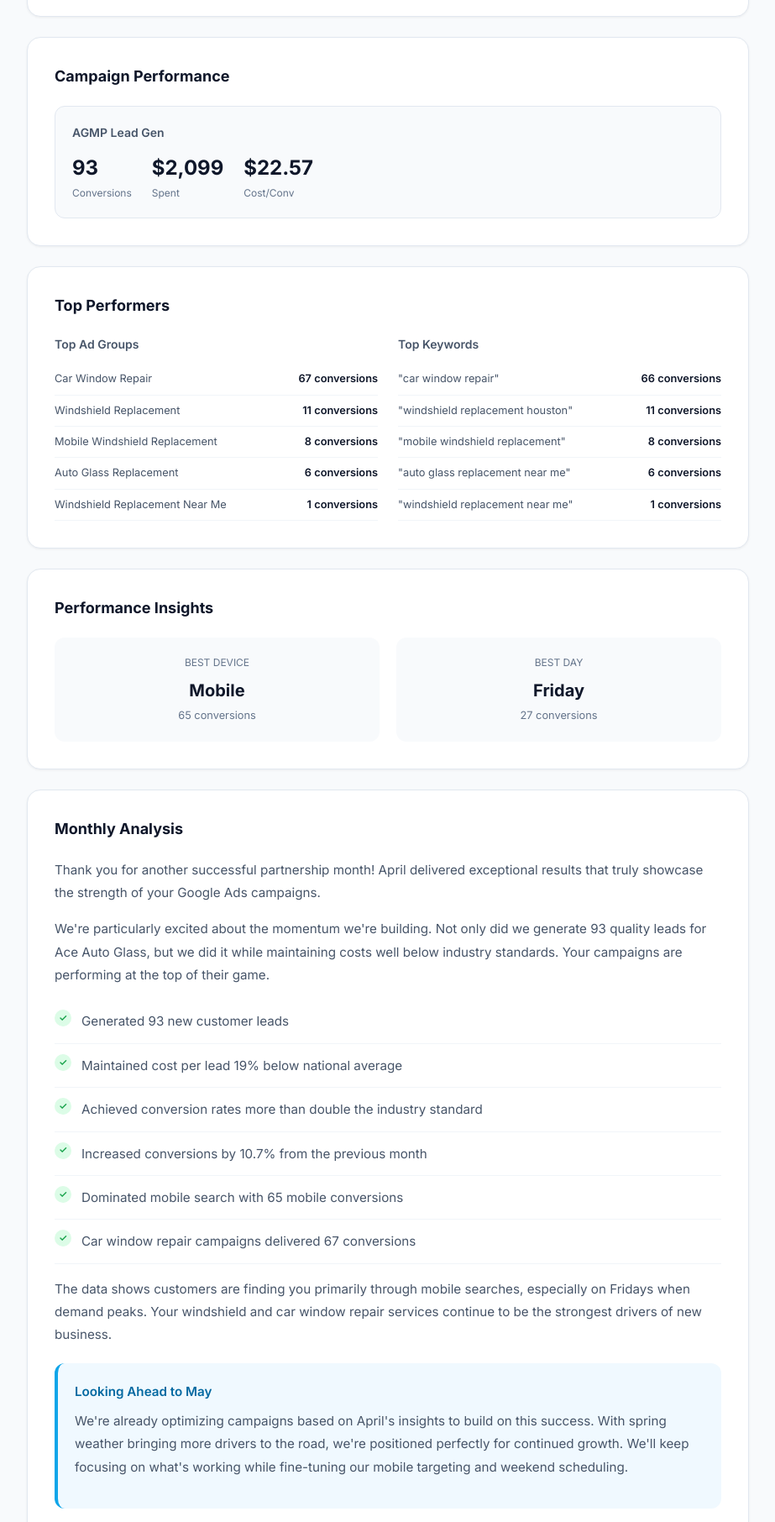
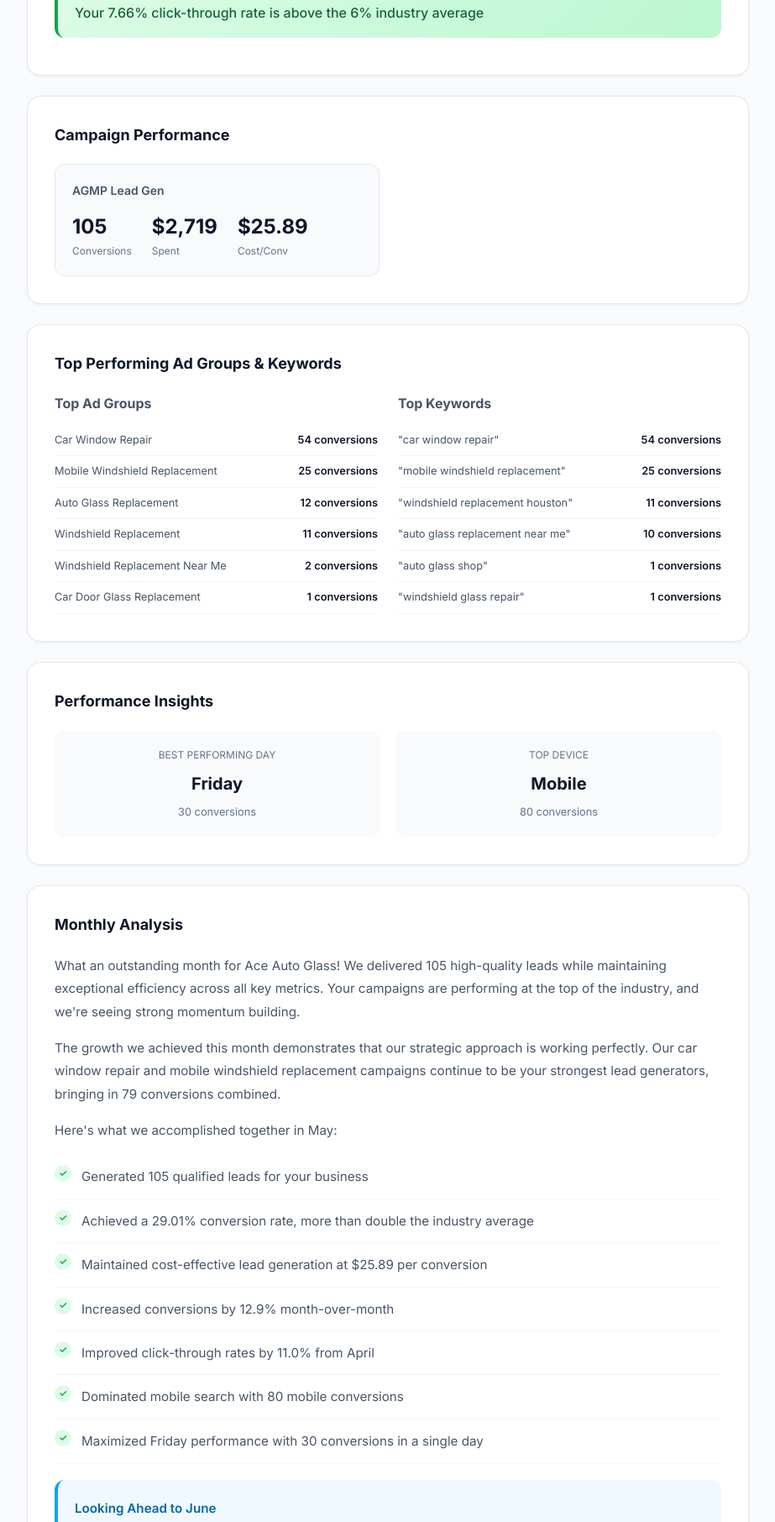
Before and after one commit to phort6n2/agmp-reports, a plain HTML site: page ace-auto-glass.html in a window 1280 px wide. Shown: the part 966-2778 px from the top of the page at 84% size, without its empty margins (178-1101 px from the left). Drawn offline with Linux system fonts and the light colour scheme.

Commit message:
Update: ace-auto-glass.html - 2026-06-01T12:44:34.036Z

```diff
--- a/ace-auto-glass.html
+++ b/ace-auto-glass.html
@@ -68,7 +68,7 @@
         <div class="header">
             <div class="client-info">
                 <h1>Ace Auto Glass</h1>
-                <span class="report-period">April 2026</span>
+                <span class="report-period">May 2026</span>
             </div>
             <div class="agency-brand">
                 <img src="https://berqwp-cdn.sfo3.cdn.digitaloceanspaces.com/cache/autoglassmarketingpros.com/wp-content/uploads/2025/09/Auto-Glass-Marketing-Pros-Logo-1-252w-2x-png.webp?bwp" alt="Auto Glass Marketing Pros">
@@ -79,60 +79,65 @@
         <div class="metrics-grid">
             <div class="metric-card highlight">
                 <div class="metric-label">Conversions</div>
-                <div class="metric-value">93</div>
-                <div class="metric-subtext">New customers</div>
+                <div class="metric-value">105</div>
+                <div class="metric-subtext">New leads generated</div>
             </div>
             <div class="metric-card">
                 <div class="metric-label">Total Cost</div>
-                <div class="metric-value">$2,099</div>
-                <div class="metric-subtext">Ad spend</div>
+                <div class="metric-value">$2,719</div>
+                <div class="metric-subtext">Monthly ad spend</div>
             </div>
             <div class="metric-card">
-                <div class="metric-label">Cost Per Lead</div>
-                <div class="metric-value">$22.57</div>
-                <div class="metric-subtext">Efficient targeting</div>
+                <div class="metric-label">Cost Per Conversion</div>
+                <div class="metric-value">$25.89</div>
+                <div class="metric-subtext">Cost per lead</div>
             </div>
         </div>
 
         <!-- MONTH-OVER-MONTH WINS -->
         <div class="section">
-            <div class="section-title">Growth This Month</div>
+            <div class="section-title">Month-Over-Month Growth</div>
             <div class="benchmark-win">
-                <div class="benchmark-win-text">Conversions increased 10.7% compared to March</div>
+                <div class="benchmark-win-text">Conversions increased by 12.9% compared to April</div>
+            </div>
+            <div class="benchmark-win">
+                <div class="benchmark-win-text">Click-through rate improved by 11.0% from last month</div>
             </div>
         </div>
 
         <!-- BENCHMARK WINS -->
         <div class="section">
-            <div class="section-title">Industry Performance Wins</div>
+            <div class="section-title">Industry Performance</div>
             <div class="benchmark-win">
-                <div class="benchmark-win-text">Your $22.57 cost per lead is 19% below the national average of $27.94</div>
+                <div class="benchmark-win-text">Your $25.89 cost per lead is 7% below the national average of $27.94</div>
             </div>
             <div class="benchmark-win">
-                <div class="benchmark-win-text">Your 29.81% conversion rate exceeds the industry average of 12.61%</div>
+                <div class="benchmark-win-text">Your 29.01% conversion rate exceeds the industry average of 12.61%</div>
             </div>
             <div class="benchmark-win">
-                <div class="benchmark-win-text">Your 6.9% click-through rate is above the 6% industry average</div>
+                <div class="benchmark-win-text">Your 7.66% click-through rate is above the 6% industry average</div>
             </div>
         </div>
 
         <!-- CAMPAIGN BREAKDOWN -->
         <div class="section">
             <div class="section-title">Campaign Performance</div>
+            <div class="campaign-grid">
                 <div class="campaign-card">
                     <div class="campaign-name">AGMP Lead Gen</div>
                     <div class="campaign-stats">
                         <div>
-                        <div class="campaign-stat-value">93</div>
+                            <div class="campaign-stat-value">105</div>
                             <div class="campaign-stat-label">Conversions</div>
                         </div>
                         <div>
-                        <div class="campaign-stat-value">$2,099</div>
+                            <div class="campaign-stat-value">$2,719</div>
                             <div class="campaign-stat-label">Spent</div>
                         </div>
                         <div>
-                        <div class="campaign-stat-value">$22.57</div>
+                            <div class="campaign-stat-value">$25.89</div>
                             <div class="campaign-stat-label">Cost/Conv</div>
+                        </div>
                     </div>
                 </div>
             </div>
@@ -140,26 +145,28 @@
 
         <!-- TOP PERFORMERS -->
         <div class="section">
-            <div class="section-title">Top Performers</div>
+            <div class="section-title">Top Performing Ad Groups & Keywords</div>
             <div class="performers-grid">
                 <div>
-                    <h4 style="font-size: 0.875rem; font-weight: 600; margin-bottom: 12px; color: #475569;">Top Ad Groups</h4>
+                    <h4 style="margin-bottom: 12px; color: #475569;">Top Ad Groups</h4>
                     <ul class="performers-list">
-                        <li><span class="name">Car Window Repair</span> <span class="value">67 conversions</span></li>
-                        <li><span class="name">Windshield Replacement</span> <span class="value">11 conversions</span></li>
-                        <li><span class="name">Mobile Windshield Replacement</span> <span class="value">8 conversions</span></li>
-                        <li><span class="name">Auto Glass Replacement</span> <span class="value">6 conversions</span></li>
-                        <li><span class="name">Windshield Replacement Near Me</span> <span class="value">1 conversions</span></li>
+                        <li><span class="name">Car Window Repair</span><span class="value">54 conversions</span></li>
+                        <li><span class="name">Mobile Windshield Replacement</span><span class="value">25 conversions</span></li>
+                        <li><span class="name">Auto Glass Replacement</span><span class="value">12 conversions</span></li>
+                        <li><span class="name">Windshield Replacement</span><span class="value">11 conversions</span></li>
+                        <li><span class="name">Windshield Replacement Near Me</span><span class="value">2 conversions</span></li>
+                        <li><span class="name">Car Door Glass Replacement</span><span class="value">1 conversions</span></li>
                     </ul>
                 </div>
                 <div>
-                    <h4 style="font-size: 0.875rem; font-weight: 600; margin-bottom: 12px; color: #475569;">Top Keywords</h4>
+                    <h4 style="margin-bottom: 12px; color: #475569;">Top Keywords</h4>
                     <ul class="performers-list">
-                        <li><span class="name">"car window repair"</span> <span class="value">66 conversions</span></li>
-                        <li><span class="name">"windshield replacement houston"</span> <span class="value">11 conversions</span></li>
-                        <li><span class="name">"mobile windshield replacement"</span> <span class="value">8 conversions</span></li>
-                        <li><span class="name">"auto glass replacement near me"</span> <span class="value">6 conversions</span></li>
-                        <li><span class="name">"windshield replacement near me"</span> <span class="value">1 conversions</span></li>
+                        <li><span class="name">"car window repair"</span><span class="value">54 conversions</span></li>
+                        <li><span class="name">"mobile windshield replacement"</span><span class="value">25 conversions</span></li>
+                        <li><span class="name">"windshield replacement houston"</span><span class="value">11 conversions</span></li>
+                        <li><span class="name">"auto glass replacement near me"</span><span class="value">10 conversions</span></li>
+                        <li><span class="name">"auto glass shop"</span><span class="value">1 conversions</span></li>
+                        <li><span class="name">"windshield glass repair"</span><span class="value">1 conversions</span></li>
                     </ul>
                 </div>
             </div>
@@ -170,14 +177,14 @@
             <div class="section-title">Performance Insights</div>
             <div class="insights-grid">
                 <div class="insight-card">
-                    <div class="insight-label">Best Device</div>
-                    <div class="insight-value">Mobile</div>
-                    <div style="font-size: 0.8rem; color: #64748b; margin-top: 4px;">65 conversions</div>
+                    <div class="insight-label">Best Performing Day</div>
+                    <div class="insight-value">Friday</div>
+                    <div style="margin-top: 8px; color: #64748b; font-size: 0.8rem;">30 conversions</div>
                 </div>
                 <div class="insight-card">
-                    <div class="insight-label">Best Day</div>
-                    <div class="insight-value">Friday</div>
-                    <div style="font-size: 0.8rem; color: #64748b; margin-top: 4px;">27 conversions</div>
+                    <div class="insight-label">Top Device</div>
+                    <div class="insight-value">Mobile</div>
+                    <div style="margin-top: 8px; color: #64748b; font-size: 0.8rem;">80 conversions</div>
                 </div>
             </div>
         </div>
@@ -186,30 +193,31 @@
         <div class="section">
             <div class="section-title">Monthly Analysis</div>
             <div class="analysis-content">
-                <p>Thank you for another successful partnership month! April delivered exceptional results that truly showcase the strength of your Google Ads campaigns.</p>
+                <p>What an outstanding month for Ace Auto Glass! We delivered 105 high-quality leads while maintaining exceptional efficiency across all key metrics. Your campaigns are performing at the top of the industry, and we're seeing strong momentum building.</p>
 
-                <p>We're particularly excited about the momentum we're building. Not only did we generate 93 quality leads for Ace Auto Glass, but we did it while maintaining costs well below industry standards. Your campaigns are performing at the top of their game.</p>
+                <p>The growth we achieved this month demonstrates that our strategic approach is working perfectly. Our car window repair and mobile windshield replacement campaigns continue to be your strongest lead generators, bringing in 79 conversions combined.</p>
+
+                <p>Here's what we accomplished together in May:</p>
 
                 <ul class="accomplishments-list">
-                    <li>Generated 93 new customer leads</li>
-                    <li>Maintained cost per lead 19% below national average</li>
-                    <li>Achieved conversion rates more than double the industry standard</li>
-                    <li>Increased conversions by 10.7% from the previous month</li>
-                    <li>Dominated mobile search with 65 mobile conversions</li>
-                    <li>Car window repair campaigns delivered 67 conversions</li>
+                    <li>Generated 105 qualified leads for your business</li>
+                    <li>Achieved a 29.01% conversion rate, more than double the industry average</li>
+                    <li>Maintained cost-effective lead generation at $25.89 per conversion</li>
+                    <li>Increased conversions by 12.9% month-over-month</li>
+                    <li>Improved click-through rates by 11.0% from April</li>
+                    <li>Dominated mobile search with 80 mobile conversions</li>
+                    <li>Maximized Friday performance with 30 conversions in a single day</li>
                 </ul>
 
-                <p>The data shows customers are finding you primarily through mobile searches, especially on Fridays when demand peaks. Your windshield and car window repair services continue to be the strongest drivers of new business.</p>
-
                 <div class="looking-ahead">
-                    <div class="looking-ahead-title">Looking Ahead to May</div>
-                    <p>We're already optimizing campaigns based on April's insights to build on this success. With spring weather bringing more drivers to the road, we're positioned perfectly for continued growth. We'll keep focusing on what's working while fine-tuning our mobile targeting and weekend scheduling.</p>
+                    <div class="looking-ahead-title">Looking Ahead to June</div>
+                    <p>We're optimizing your mobile campaigns even further since they're driving 76% of your conversions. We'll also be expanding your successful car window repair and mobile replacement campaigns to capture even more market share. Your exceptional performance metrics give us confidence to scale strategically while maintaining quality.</p>
                 </div>
             </div>
         </div>
 
         <div class="footer">
-            <p>Report generated on May 1, 2026</p>
+            <p>Report generated on June 1, 2026</p>
             <p>Questions? <a href="mailto:matt@autoglassmarketingpros.com">matt@autoglassmarketingpros.com</a></p>
         </div>
     </div>
```
Lines whose indentation alone changed are shown as unchanged.
